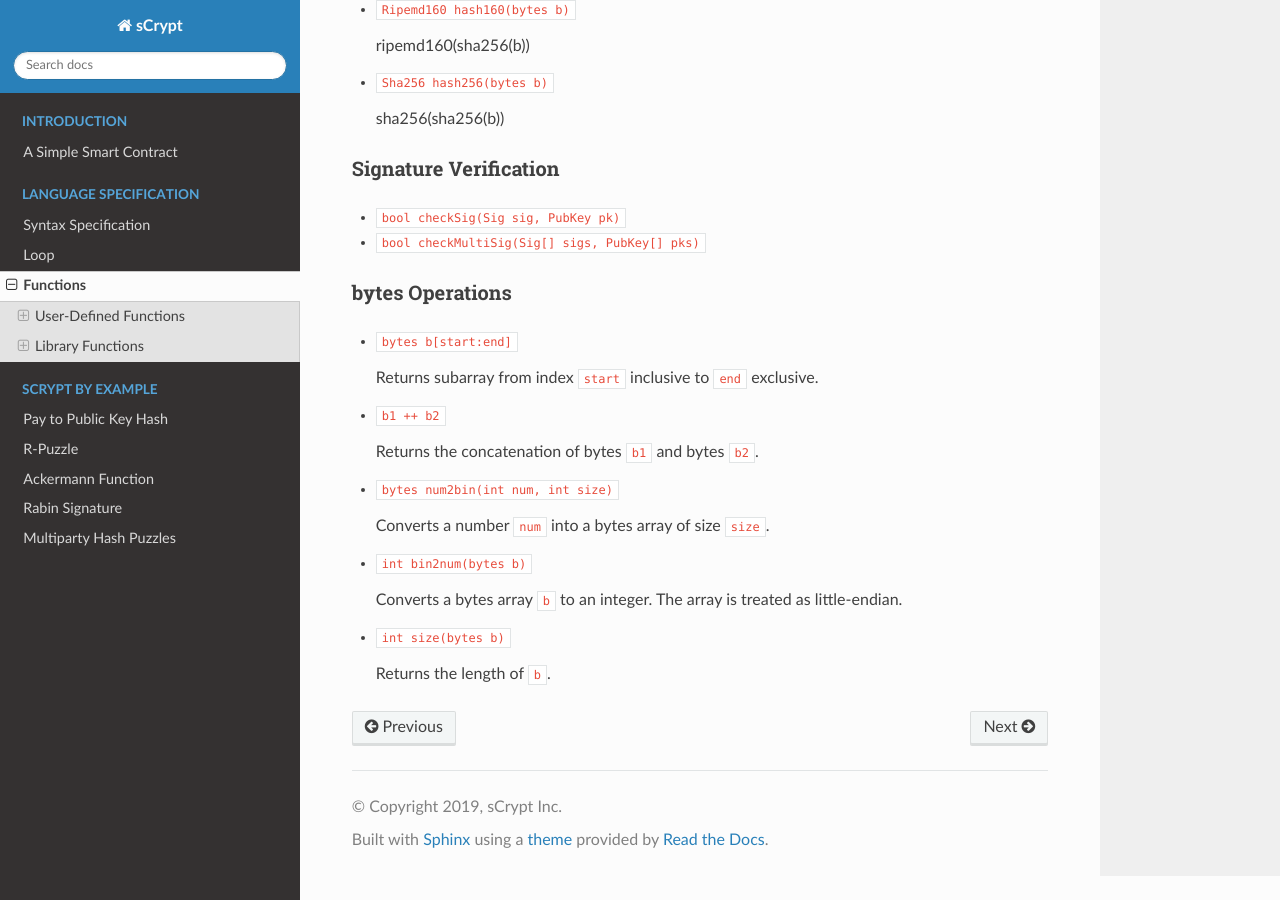
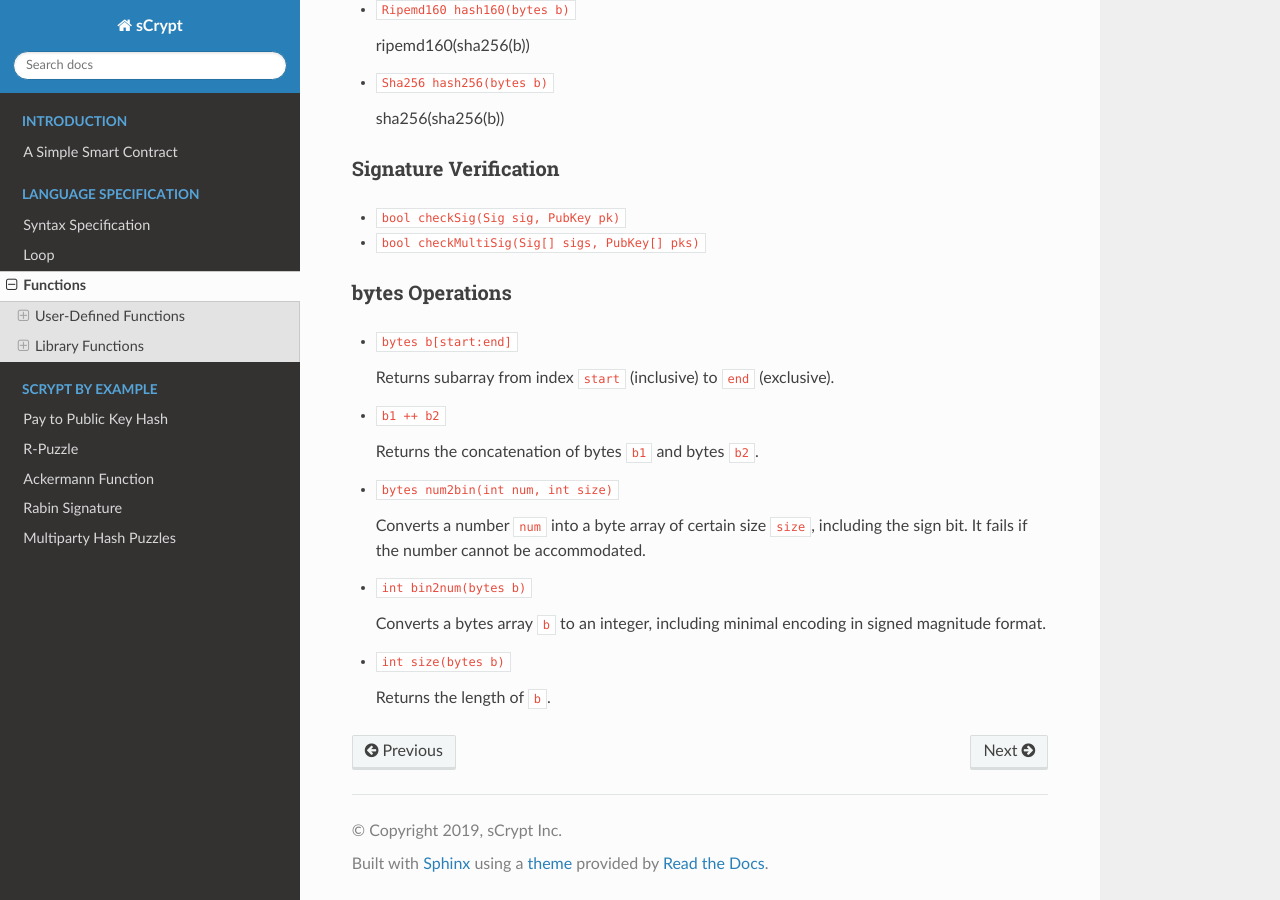
Before and after one commit to sCrypt-Inc/specification, a Sphinx documentation site: the page built from docs/functions.rst, in a window 1280 px wide and 900 px high, scrolled down 1140 px. Built offline with Sphinx 7.4.7 and the Read the Docs theme 2.0.0, drawn with Linux system fonts in a browser that asks for light colours.

Commit message:
improve num2bin & bin2num explanation

```diff
--- a/docs/functions.rst
+++ b/docs/functions.rst
@@ -58,7 +58,7 @@ bytes Operations
 ----------------
 * ``bytes b[start:end]``
 
-  Returns subarray from index ``start`` inclusive to ``end`` exclusive.
+  Returns subarray from index ``start`` (inclusive) to ``end`` (exclusive).
 
 * ``b1 ++ b2``
 
@@ -66,11 +66,11 @@ bytes Operations
 
 * ``bytes num2bin(int num, int size)``
 
-  Converts a number ``num`` into a bytes array of size ``size``.
+  Converts a number ``num`` into a byte array of certain size ``size``, including the sign bit. It fails if the number cannot be accommodated.
 
 * ``int bin2num(bytes b)``
 
-  Converts a bytes array ``b`` to an integer. The array is treated as little-endian.
+  Converts a bytes array ``b`` to an integer, including minimal encoding in signed magnitude format.
 
 * ``int size(bytes b)``
 
```
